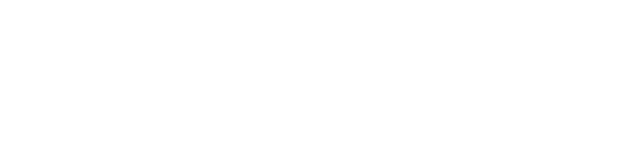
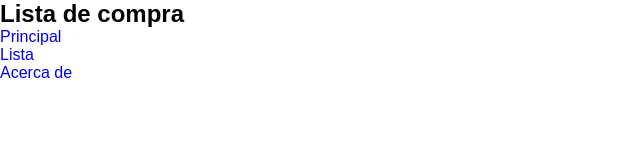
Before and after one commit to Learning-X/202204-W1CH4-luc-st-pierre, a website: page index.html in a window 1280 px wide. Shown: the whole page, without its empty margins (0-640 px from the left). Drawn offline with Linux system fonts and the light colour scheme.

Commit message:
Added html semantic header structure

```diff
--- a/index.html
+++ b/index.html
@@ -13,5 +13,23 @@
 
     <title>Lista de compra</title>
   </head>
-  <body></body>
+  <body>
+    <header class="header">
+      <nav class="navbar">
+        <h1 class="navbar__title">Lista de compra</h1>
+
+        <ul class="navbar__lists">
+          <li class="navbar__items">
+            <a href="/" class="navbar__links">Principal</a>
+          </li>
+          <li class="navbar__items">
+            <a href="/lista" class="navbar__links">Lista</a>
+          </li>
+          <li class="navbar__items">
+            <a href="/acerca" class="navbar__links">Acerca de</a>
+          </li>
+        </ul>
+      </nav>
+    </header>
+  </body>
 </html>
```
